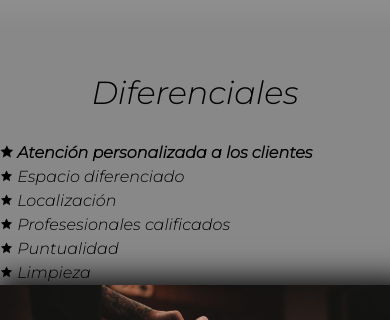
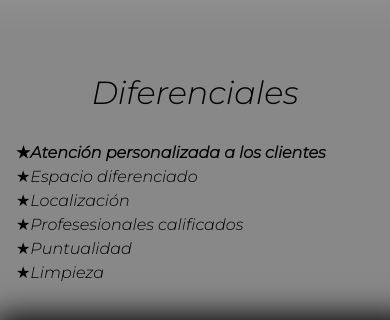
Before and after one commit to java82004/Barberia-Alura, a plain HTML site: page index.html in a window 390 px wide. Shown: the part 1680-2000 px from the top of the page. Drawn offline with Linux system fonts and the light colour scheme.

Commit message:
Barberia Alura
modificaciones en la lista

```diff
--- a/style.css
+++ b/style.css
@@ -42,7 +42,6 @@ nav a:hover{
     margin: 0 auto;
     padding: 50px;
 }
-
 
 .productos li{
     display: inline-block;
@@ -247,7 +246,7 @@ td, th{
 }
 
 .items::before{
-    content: "🟊 ";
+    content: "\2605";
 }
 
 .items:first-child{
@@ -276,11 +275,19 @@ td, th{
     nav{
         position: static;
     }
+
+    .principal p, .lista-diferenciales{
+        margin: 0;
+        padding: 0 0 1em 1em;
+    }
     .caja, .principal, .mapa-contenido, .contenido-diferenciales, .video{
         width: auto;
     }
     .lista-diferenciales, .imagen-diferenciales{
         width: 100%;
+    }
+    .items:last-child{
+        margin: 0 0 20px 0;
     }
 
     /* PAGINA CONTACTO */
@@ -295,7 +302,6 @@ td, th{
         margin: 0 0 0 20px ;
     }
 
-
     table{
         margin: 40px;
     }
```
